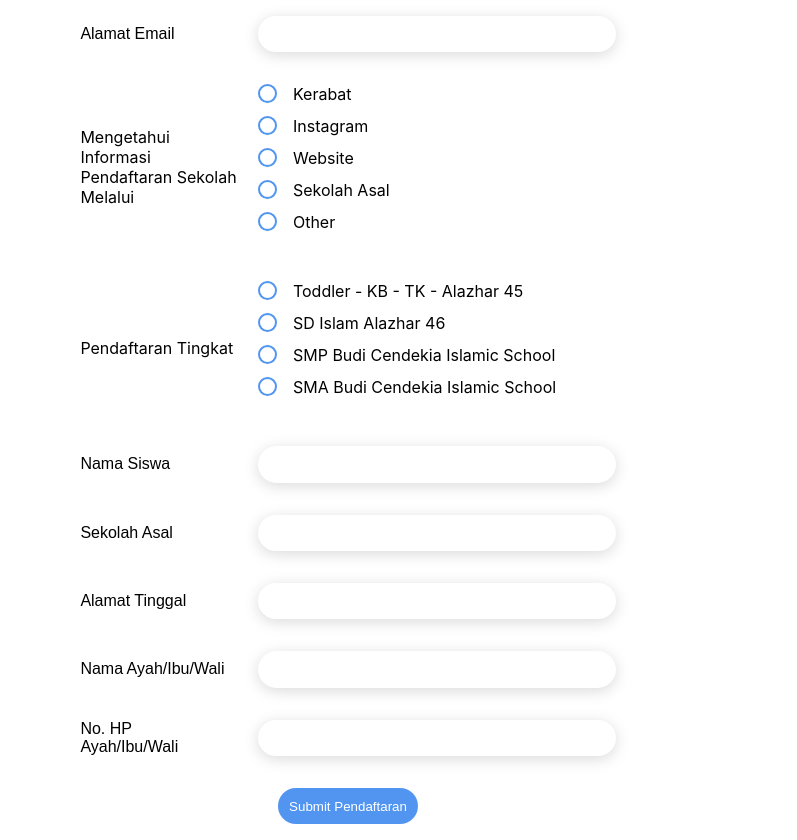
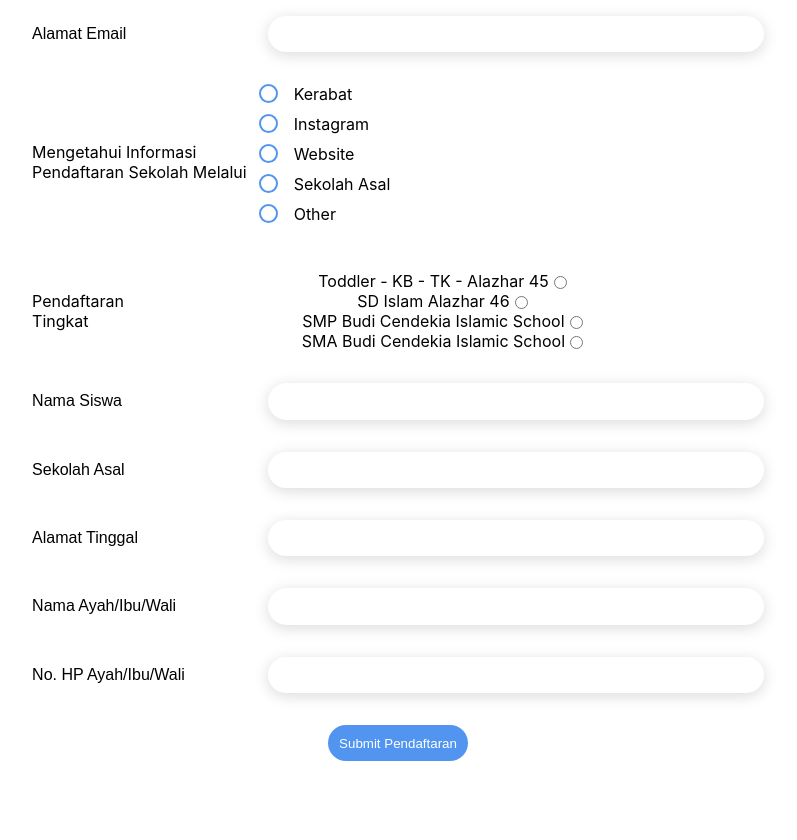
Before and after one commit to inkariyadi/smesta-ypbic, a React (Create React App) app in the folder my-app/: page / in a window 1280 px wide. Shown: the whole page, without its empty margins (292-1089 px from the left). After the commit the page ends 800 px from the top, so only its background shows below. Built offline with nearby package versions, Linux system fonts and the light colour scheme.

Commit message:
afjustment form

```diff
--- a/my-app/src/Form.js
+++ b/my-app/src/Form.js
@@ -33,8 +33,10 @@
             <input type="email" id="email"  name="email" placeholder='' required/>
         </div>
         <div className="input-style-radio">
-            <p>Mengetahui Informasi Pendaftaran Sekolah Melalui</p>
-            <div>
+            <div className="flex1">
+                <p>Mengetahui Informasi Pendaftaran Sekolah Melalui</p>
+            </div>
+            <div className="flex2">
                 <div>
                     <label className="container" htmlFor="kerabat">Kerabat
                         <input type="radio" id="kerabat" name="lead_info" value="Kerabat" />
@@ -68,8 +70,10 @@
             </div>
         </div>
         <div className="input-style-radio">
-            <p>Pendaftaran Tingkat</p>
-            <div>
+            <div className="flex1">
+                <p>Pendaftaran Tingkat</p>
+            </div>
+            <div className="flex3">
                 <div>
                     <label className="container" htmlFor="toddler">Toddler - KB - TK - Alazhar 45
                         <input type="radio" id="toddler" name="school" value="Toddler - KB - TK - Alazhar 45" />
@@ -129,8 +133,13 @@
 export default Form;
 
 const FormStyle = styled.div`
+    padding-left: 100px;
+    display: flex;
+    justify-content: center;
     .container{
-        padding:0;
+        margin: 0;
+
+        width: 50vw;
         display: flex;
         justify-content: center;
         align-items: center;
@@ -195,27 +204,34 @@
             text-align: left;
             align-items: center;
             padding: 1em 0;
-            p {
+            .flex1 {
                 flex: 30%;
                 @media(max-width: 610px){
                     flex: 40%;
                 }
             }
 
-            div {
+            .flex3 {
                 flex: 70%;
-                display: block;
+            }
+
+            .flex2 {
+                flex: 70%;
+                display: inline;
                 margin-left: 10px;
                 margin-bottom: 5px;
                 @media(max-width: 610px){
                     flex: 60%;
                 }
 
+                div {
+                    margin-bottom: 10px;
+                }
+
                 .container {
-                    display: block;
+                    display: inline;
                     position: relative;
                     padding-left: 35px;
-                    margin-bottom: 12px;
                     cursor: pointer;
                     -webkit-user-select: none;
                     -moz-user-select: none;
```
